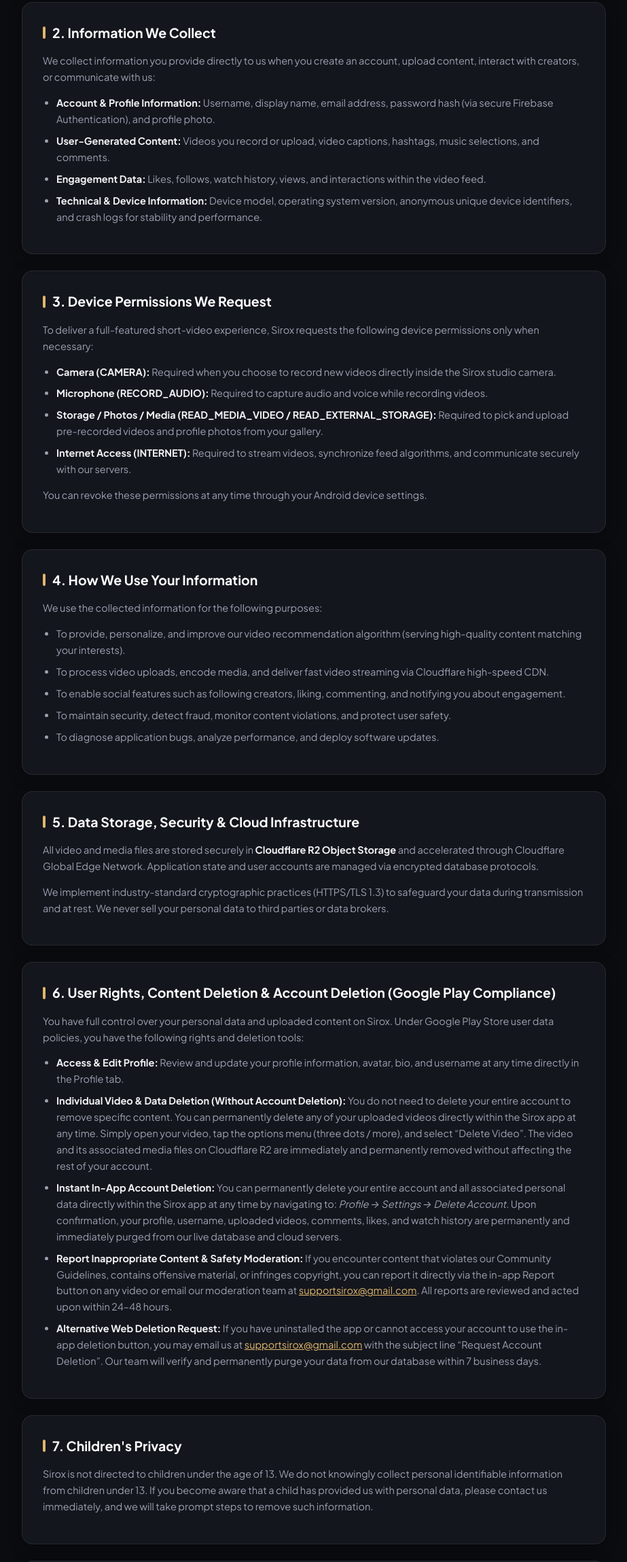
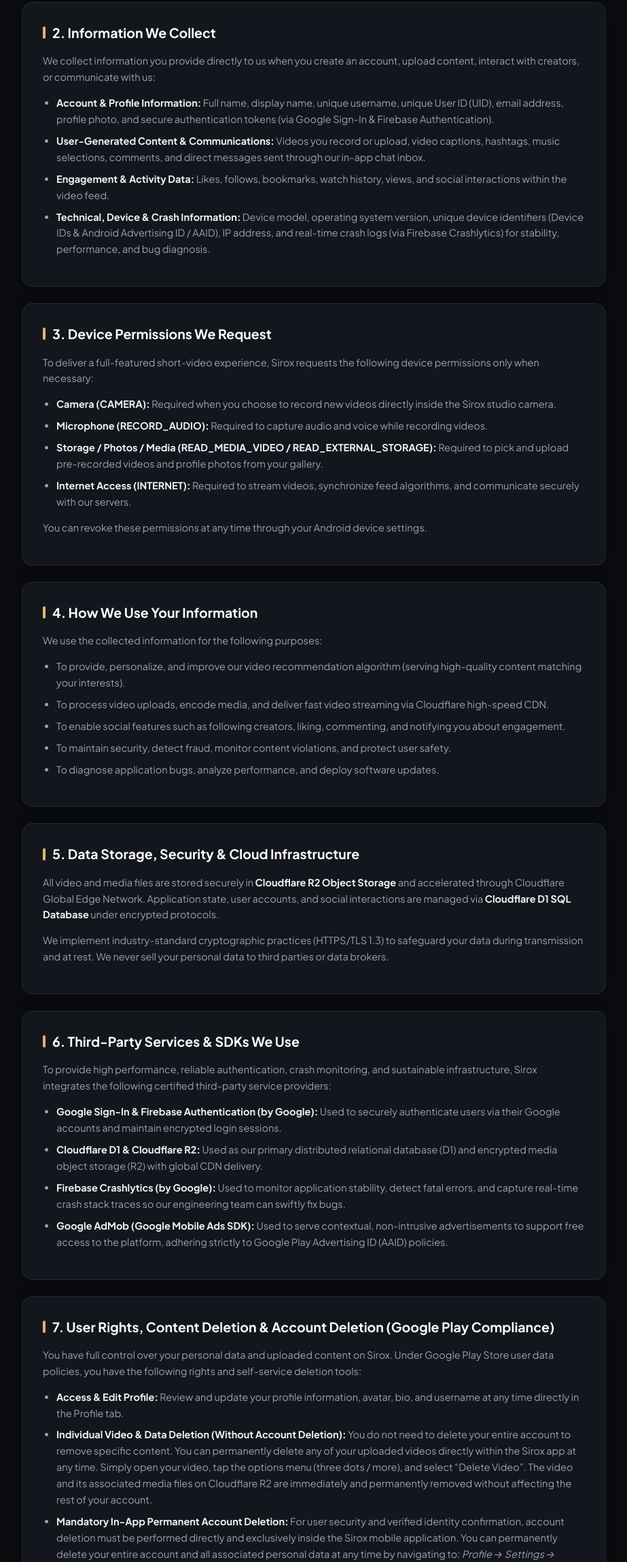
Before and after one commit to nbaisla06-ops/privacy-policy, a plain HTML site: page index.html in a window 1280 px wide. Shown: the part 502-2800 px from the top of the page at 68% size, without its empty margins (178-1101 px from the left). Drawn offline with Linux system fonts and the light colour scheme.

Commit message:
docs: add User ID, direct messages, third-party SDKs, and enforce mandatory in-app account deletion

```diff
--- a/index.html
+++ b/index.html
@@ -171,10 +171,10 @@
       <h2>2. Information We Collect</h2>
       <p>We collect information you provide directly to us when you create an account, upload content, interact with creators, or communicate with us:</p>
       <ul>
-        <li><strong>Account &amp; Profile Information:</strong> Username, display name, email address, password hash (via secure Firebase Authentication), and profile photo.</li>
-        <li><strong>User-Generated Content:</strong> Videos you record or upload, video captions, hashtags, music selections, and comments.</li>
-        <li><strong>Engagement Data:</strong> Likes, follows, watch history, views, and interactions within the video feed.</li>
-        <li><strong>Technical &amp; Device Information:</strong> Device model, operating system version, anonymous unique device identifiers, and crash logs for stability and performance.</li>
+        <li><strong>Account &amp; Profile Information:</strong> Full name, display name, unique username, unique User ID (UID), email address, profile photo, and secure authentication tokens (via Google Sign-In &amp; Firebase Authentication).</li>
+        <li><strong>User-Generated Content &amp; Communications:</strong> Videos you record or upload, video captions, hashtags, music selections, comments, and direct messages sent through our in-app chat inbox.</li>
+        <li><strong>Engagement &amp; Activity Data:</strong> Likes, follows, bookmarks, watch history, views, and social interactions within the video feed.</li>
+        <li><strong>Technical, Device &amp; Crash Information:</strong> Device model, operating system version, unique device identifiers (Device IDs &amp; Android Advertising ID / AAID), IP address, and real-time crash logs (via Firebase Crashlytics) for stability, performance, and bug diagnosis.</li>
       </ul>
     </div>
 
@@ -204,34 +204,45 @@
 
     <div class="card">
       <h2>5. Data Storage, Security &amp; Cloud Infrastructure</h2>
-      <p>All video and media files are stored securely in <strong>Cloudflare R2 Object Storage</strong> and accelerated through Cloudflare Global Edge Network. Application state and user accounts are managed via encrypted database protocols.</p>
+      <p>All video and media files are stored securely in <strong>Cloudflare R2 Object Storage</strong> and accelerated through Cloudflare Global Edge Network. Application state, user accounts, and social interactions are managed via <strong>Cloudflare D1 SQL Database</strong> under encrypted protocols.</p>
       <p>We implement industry-standard cryptographic practices (HTTPS/TLS 1.3) to safeguard your data during transmission and at rest. We never sell your personal data to third parties or data brokers.</p>
     </div>
 
     <div class="card">
-      <h2>6. User Rights, Content Deletion &amp; Account Deletion (Google Play Compliance)</h2>
-      <p>You have full control over your personal data and uploaded content on Sirox. Under Google Play Store user data policies, you have the following rights and deletion tools:</p>
+      <h2>6. Third-Party Services &amp; SDKs We Use</h2>
+      <p>To provide high performance, reliable authentication, crash monitoring, and sustainable infrastructure, Sirox integrates the following certified third-party service providers:</p>
       <ul>
-        <li><strong>Access &amp; Edit Profile:</strong> Review and update your profile information, avatar, bio, and username at any time directly in the Profile tab.</li>
-        <li><strong>Individual Video &amp; Data Deletion (Without Account Deletion):</strong> You do not need to delete your entire account to remove specific content. You can permanently delete any of your uploaded videos directly within the Sirox app at any time. Simply open your video, tap the options menu (three dots / more), and select &ldquo;Delete Video&rdquo;. The video and its associated media files on Cloudflare R2 are immediately and permanently removed without affecting the rest of your account.</li>
-        <li><strong>Instant In-App Account Deletion:</strong> You can permanently delete your entire account and all associated personal data directly within the Sirox app at any time by navigating to: <em>Profile &rarr; Settings &rarr; Delete Account</em>. Upon confirmation, your profile, username, uploaded videos, comments, likes, and watch history are permanently and immediately purged from our live database and cloud servers.</li>
-        <li><strong>Report Inappropriate Content &amp; Safety Moderation:</strong> If you encounter content that violates our Community Guidelines, contains offensive material, or infringes copyright, you can report it directly via the in-app Report button on any video or email our moderation team at <a href="mailto:supportsirox@gmail.com" style="color:var(--accent-gold);">supportsirox@gmail.com</a>. All reports are reviewed and acted upon within 24–48 hours.</li>
-        <li><strong>Alternative Web Deletion Request:</strong> If you have uninstalled the app or cannot access your account to use the in-app deletion button, you may email us at <a href="mailto:supportsirox@gmail.com" style="color:var(--accent-gold);">supportsirox@gmail.com</a> with the subject line &ldquo;Request Account Deletion&rdquo;. Our team will verify and permanently purge your data from our database within 7 business days.</li>
+        <li><strong>Google Sign-In &amp; Firebase Authentication (by Google):</strong> Used to securely authenticate users via their Google accounts and maintain encrypted login sessions.</li>
+        <li><strong>Cloudflare D1 &amp; Cloudflare R2:</strong> Used as our primary distributed relational database (D1) and encrypted media object storage (R2) with global CDN delivery.</li>
+        <li><strong>Firebase Crashlytics (by Google):</strong> Used to monitor application stability, detect fatal errors, and capture real-time crash stack traces so our engineering team can swiftly fix bugs.</li>
+        <li><strong>Google AdMob (Google Mobile Ads SDK):</strong> Used to serve contextual, non-intrusive advertisements to support free access to the platform, adhering strictly to Google Play Advertising ID (AAID) policies.</li>
       </ul>
     </div>
 
     <div class="card">
-      <h2>7. Children's Privacy</h2>
-      <p>Sirox is not directed to children under the age of 13. We do not knowingly collect personal identifiable information from children under 13. If you become aware that a child has provided us with personal data, please contact us immediately, and we will take prompt steps to remove such information.</p>
+      <h2>7. User Rights, Content Deletion &amp; Account Deletion (Google Play Compliance)</h2>
+      <p>You have full control over your personal data and uploaded content on Sirox. Under Google Play Store user data policies, you have the following rights and self-service deletion tools:</p>
+      <ul>
+        <li><strong>Access &amp; Edit Profile:</strong> Review and update your profile information, avatar, bio, and username at any time directly in the Profile tab.</li>
+        <li><strong>Individual Video &amp; Data Deletion (Without Account Deletion):</strong> You do not need to delete your entire account to remove specific content. You can permanently delete any of your uploaded videos directly within the Sirox app at any time. Simply open your video, tap the options menu (three dots / more), and select &ldquo;Delete Video&rdquo;. The video and its associated media files on Cloudflare R2 are immediately and permanently removed without affecting the rest of your account.</li>
+        <li><strong>Mandatory In-App Permanent Account Deletion:</strong> For user security and verified identity confirmation, account deletion must be performed directly and exclusively inside the Sirox mobile application. You can permanently delete your entire account and all associated personal data at any time by navigating to: <em>Profile &rarr; Settings &rarr; Delete Account</em>. Upon confirmation, your profile, username, uploaded videos, direct messages, comments, likes, and watch history are permanently and immediately purged from our live database and cloud servers.</li>
+        <li><strong>Notice for Uninstalled Users:</strong> If you have uninstalled the Sirox app from your device and wish to permanently delete your account, you must reinstall the Sirox application, log in with your credentials, and execute the deletion via <em>Profile &rarr; Settings &rarr; Delete Account</em>. Third-party or email-based deletion requests are not accepted to protect user accounts from unauthorized deletion attempts.</li>
+        <li><strong>Report Inappropriate Content &amp; Safety Moderation:</strong> If you encounter content that violates our Community Guidelines, contains offensive material, or infringes copyright, you can report it directly via the in-app Report button on any video or email our moderation team at <a href="mailto:supportsirox@gmail.com" style="color:var(--accent-gold);">supportsirox@gmail.com</a>. All reports are reviewed and acted upon within 24–48 hours.</li>
+      </ul>
     </div>
 
     <div class="card">
-      <h2>8. Changes to This Privacy Policy</h2>
+      <h2>8. Children's Privacy (13+ Age Restriction &amp; COPPA Compliance)</h2>
+      <p>Sirox is exclusively designed and intended for users aged 13 and older. We do not knowingly collect personal identifiable information from children under 13. If you become aware that a child under 13 has provided us with personal data, please contact us immediately, and we will take prompt steps to purge such information permanently.</p>
+    </div>
+
+    <div class="card">
+      <h2>9. Changes to This Privacy Policy</h2>
       <p>We may update our Privacy Policy periodically to reflect changes in our services or legal requirements. We will notify you of any material changes by updating the &ldquo;Effective Date&rdquo; on this page.</p>
     </div>
 
     <div class="card">
-      <h2>9. Contact Us</h2>
+      <h2>10. Contact Us</h2>
       <p>If you have any questions, feedback, or concerns regarding this Privacy Policy or your personal data, please reach out to our dedicated support team:</p>
       <div class="contact-box">
         <strong>Sirox Support &amp; Developer Team</strong><br>
```
